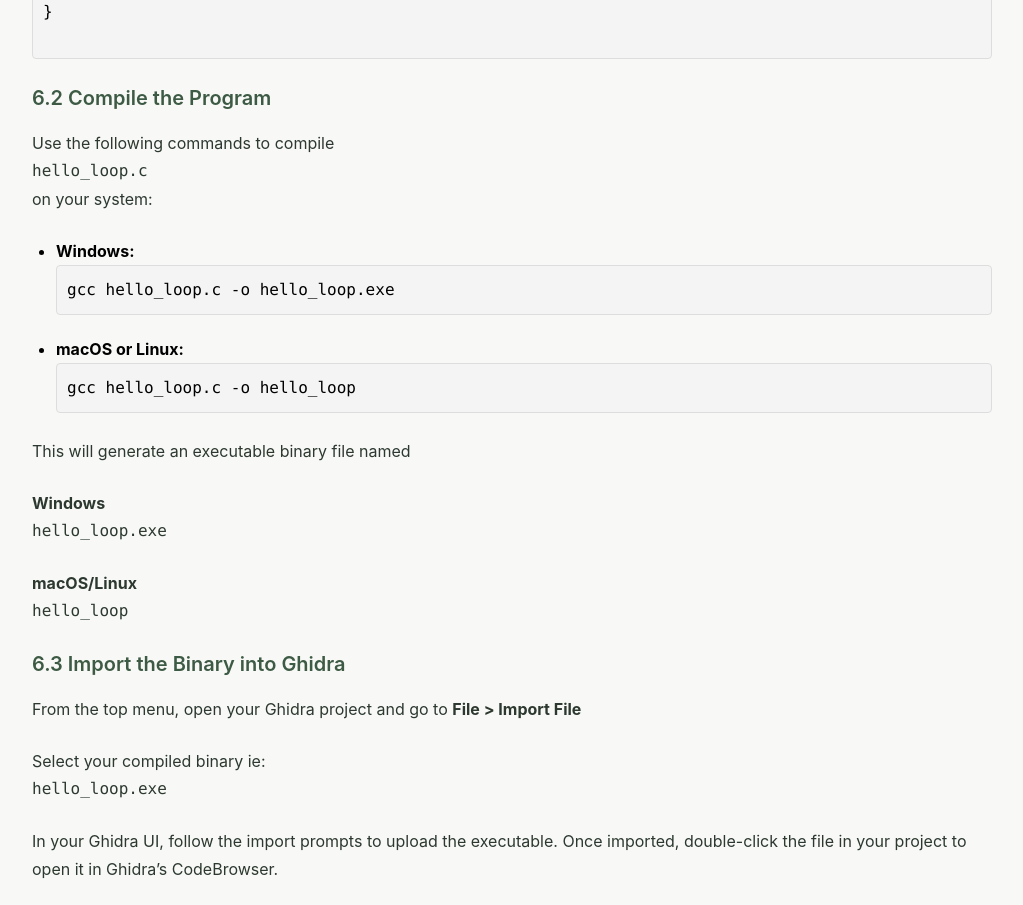
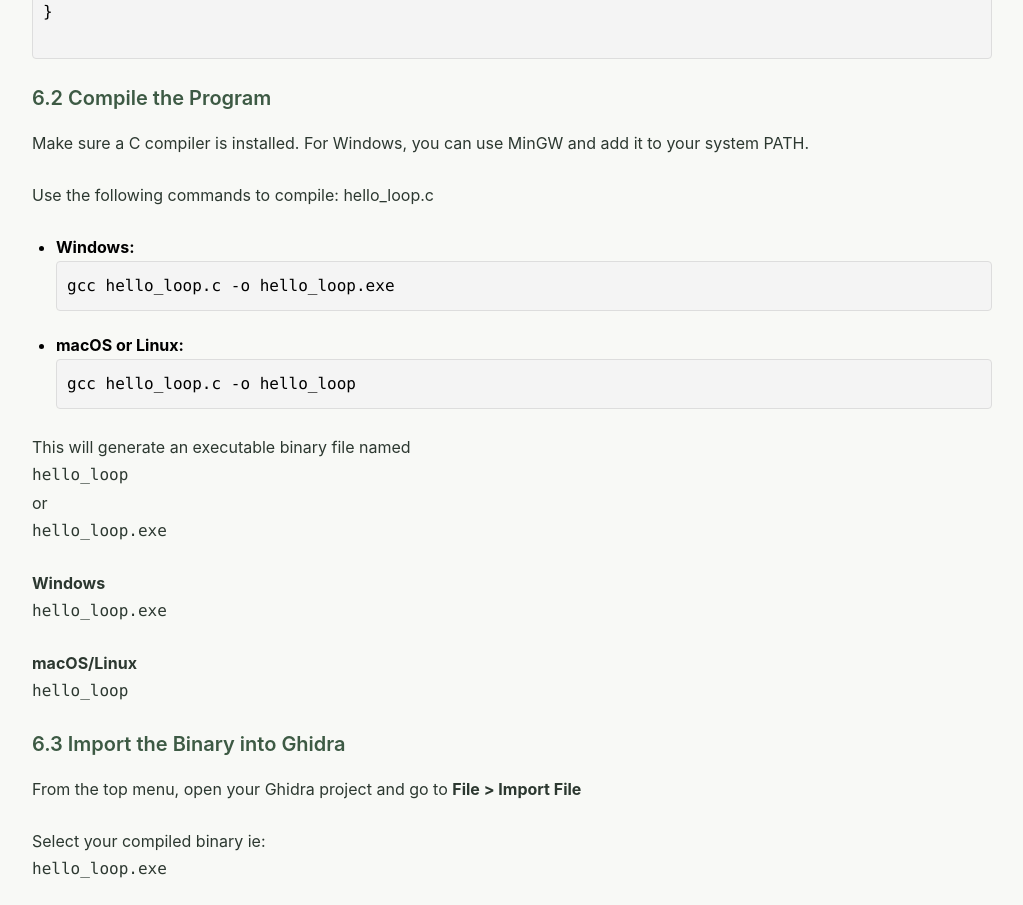
Before and after one commit to jakapop1/aisenseiV2, a React (Create React App) app: page /g3po/docker/ollama/ghidra in a window 1280 px wide. Shown: the part 3200-4105 px from the top of the page, without its empty margins (256-1279 px from the left). Built offline with nearby package versions, Linux system fonts and the light colour scheme.

Commit message:
g3po Instruction Fixes

```diff
--- a/src/pages/g3po/g3poScripts.js
+++ b/src/pages/g3po/g3poScripts.js
@@ -1,6 +1,8 @@
 import React from 'react';
 import NavButtons from '../../components/shared/NavButtons';
 import G3POLayout from '../../components/layout/G3POLayout';
+import CopyCodeButton from '../../components/shared/CopyCodeButton';
+
 
 const G3POScriptIntro = () => (
   <G3POLayout>
@@ -88,7 +90,9 @@
       <h2>Instructions</h2>
       <ol>
         <li>
-          Start Ollama and load a compatible LLM <code>ollama run llama3 (recommended model)</code>
+          Start Ollama and load a compatible LLM (recommended model)
+          <CopyCodeButton
+            code={`ollama run llama3.2`} />
         </li>
 
         <img
--- a/src/pages/g3po/ghidraInstallation.js
+++ b/src/pages/g3po/ghidraInstallation.js
@@ -135,7 +135,12 @@
 
         <h3>6.2 Compile the Program</h3>
         <p>
-          Use the following commands to compile <code>hello_loop.c</code> on your system:
+          Make sure a C compiler is installed. For Windows, you can use
+          <a href="https://sourceforge.net/projects/mingw/" target="_blank" rel="noopener noreferrer"> MinGW </a>
+          and add it to your system PATH.
+        </p>
+        <p>
+          Use the following commands to compile: hello_loop.c
         </p>
         <ul>
           <li>
@@ -148,8 +153,9 @@
           </li>
         </ul>
         <p>
-          This will generate an executable binary file named
+          This will generate an executable binary file named <code>hello_loop</code> or <code>hello_loop.exe</code>
         </p>
+
 
         <p> <strong>Windows</strong>
           <code>hello_loop.exe</code>
@@ -200,11 +206,6 @@
       </section>
 
 
-
-
-
-
-
       <NavButtons
         previous={{
           link: "/g3po/docker/ollama",
```
